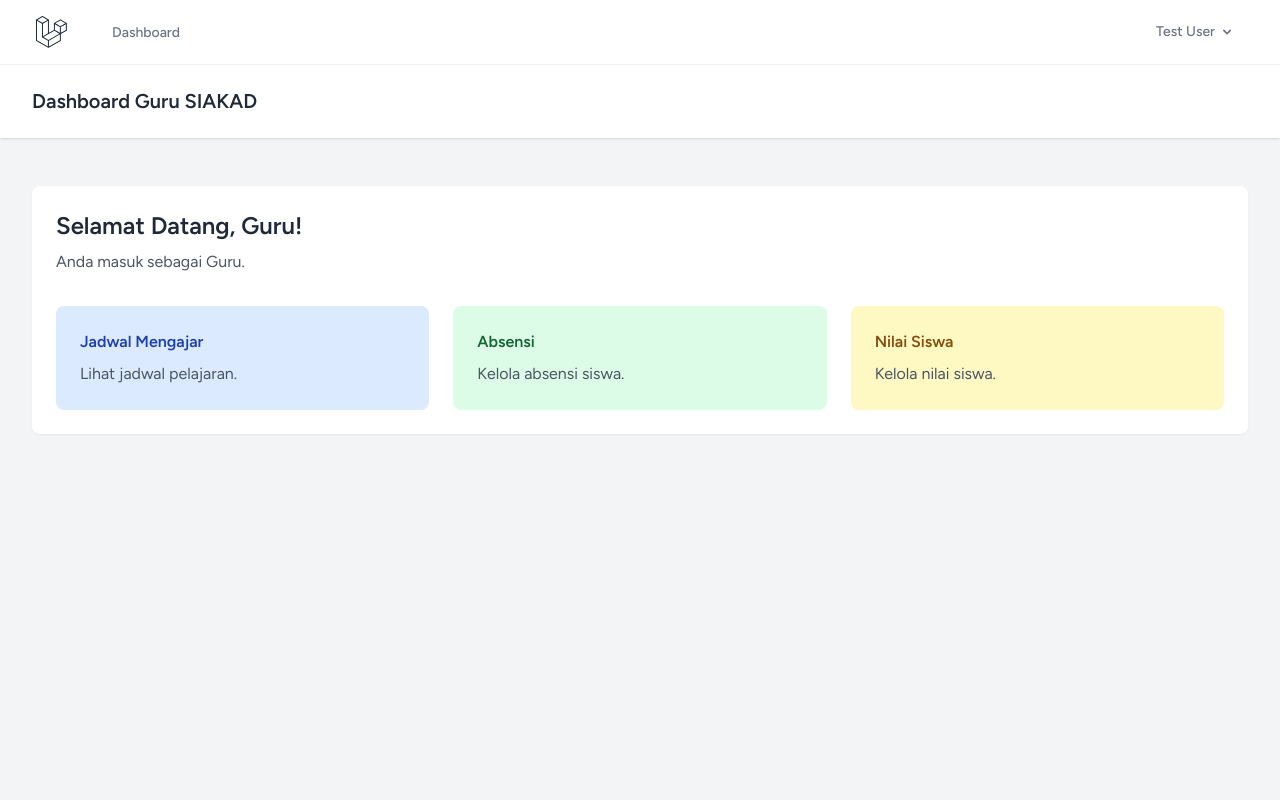
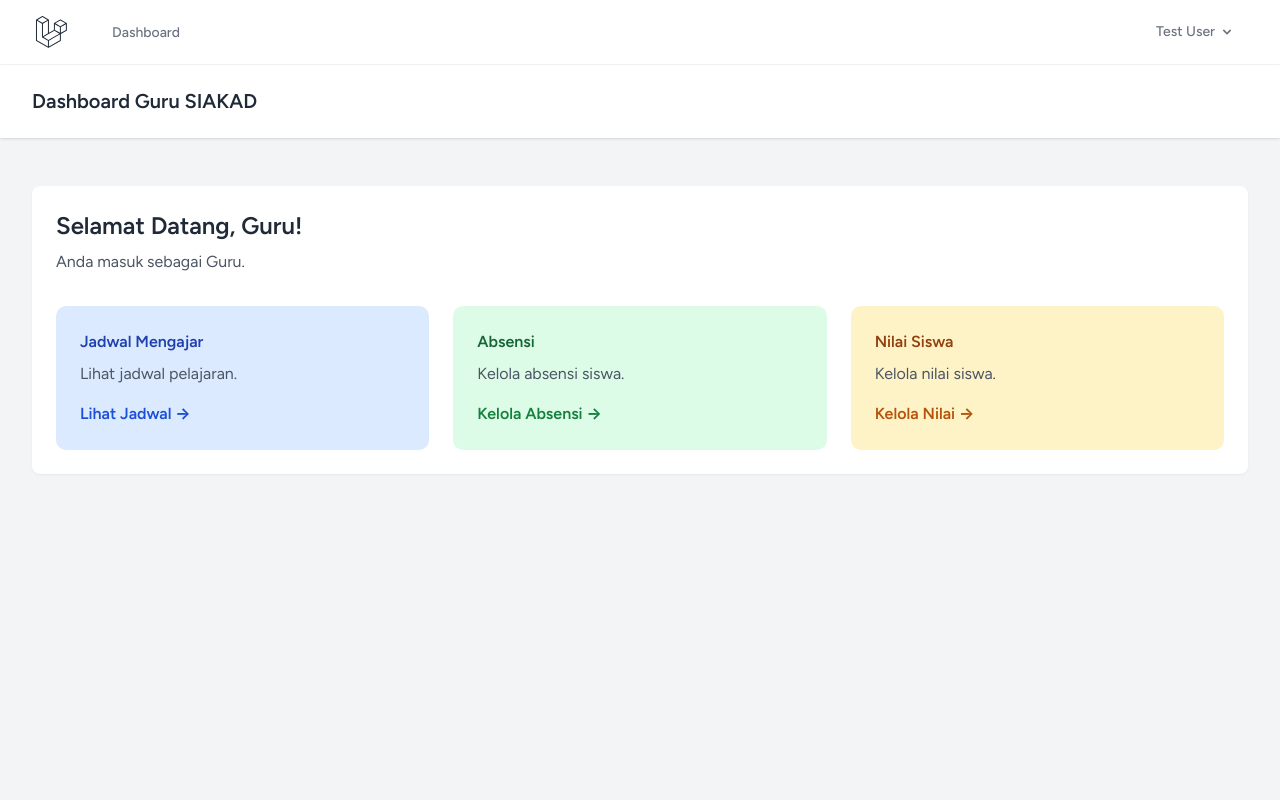
Before and after one commit to suhaimi22/SIAKAD, a Laravel app: template resources/views/guru/dashboard.blade.php in a window 1280 px wide. Run offline with Laravel 12, Linux system fonts and the light colour scheme; the template is opened without the code that fills it, so the values that code supplies are empty; a user stored in the database is signed in; data comes from the database, SQL or seed files in the repository; style sheets or scripts are compiled from the project's sources.

Commit message:
dashboard akun guru

```diff
--- a/resources/views/guru/dashboard.blade.php
+++ b/resources/views/guru/dashboard.blade.php
@@ -9,6 +9,7 @@
     <div class="py-12">
         <div class="max-w-7xl mx-auto sm:px-6 lg:px-8">
             <div class="bg-white p-6 shadow-sm sm:rounded-lg">
+
                 <h3 class="text-2xl font-bold text-gray-800">
                     Selamat Datang, Guru!
                 </h3>
@@ -18,20 +19,49 @@
                 </p>
 
                 <div class="grid grid-cols-1 md:grid-cols-3 gap-6 mt-8">
-                    <div class="bg-blue-100 p-6 rounded-lg">
-                        <h4 class="font-bold text-blue-800">Jadwal Mengajar</h4>
-                        <p class="text-gray-600 mt-2">Lihat jadwal pelajaran.</p>
-                    </div>
 
-                    <div class="bg-green-100 p-6 rounded-lg">
-                        <h4 class="font-bold text-green-800">Absensi</h4>
-                        <p class="text-gray-600 mt-2">Kelola absensi siswa.</p>
-                    </div>
+                    <!-- Jadwal Mengajar -->
+                    <a href="#"
+                       style="display:block; background:#dbeafe; padding:24px; border-radius:10px; text-decoration:none;">
+                        <h4 style="font-weight:bold; color:#1e40af;">
+                            Jadwal Mengajar
+                        </h4>
+                        <p style="color:#4b5563; margin-top:8px;">
+                            Lihat jadwal pelajaran.
+                        </p>
+                        <p style="color:#1d4ed8; font-weight:bold; margin-top:16px;">
+                            Lihat Jadwal →
+                        </p>
+                    </a>
 
-                    <div class="bg-yellow-100 p-6 rounded-lg">
-                        <h4 class="font-bold text-yellow-800">Nilai Siswa</h4>
-                        <p class="text-gray-600 mt-2">Kelola nilai siswa.</p>
-                    </div>
+                    <!-- Absensi -->
+                    <a href="#"
+                       style="display:block; background:#dcfce7; padding:24px; border-radius:10px; text-decoration:none;">
+                        <h4 style="font-weight:bold; color:#166534;">
+                            Absensi
+                        </h4>
+                        <p style="color:#4b5563; margin-top:8px;">
+                            Kelola absensi siswa.
+                        </p>
+                        <p style="color:#15803d; font-weight:bold; margin-top:16px;">
+                            Kelola Absensi →
+                        </p>
+                    </a>
+
+                    <!-- Nilai Siswa -->
+                    <a href="#"
+                       style="display:block; background:#fef3c7; padding:24px; border-radius:10px; text-decoration:none;">
+                        <h4 style="font-weight:bold; color:#92400e;">
+                            Nilai Siswa
+                        </h4>
+                        <p style="color:#4b5563; margin-top:8px;">
+                            Kelola nilai siswa.
+                        </p>
+                        <p style="color:#b45309; font-weight:bold; margin-top:16px;">
+                            Kelola Nilai →
+                        </p>
+                    </a>
+
                 </div>
             </div>
         </div>
```
